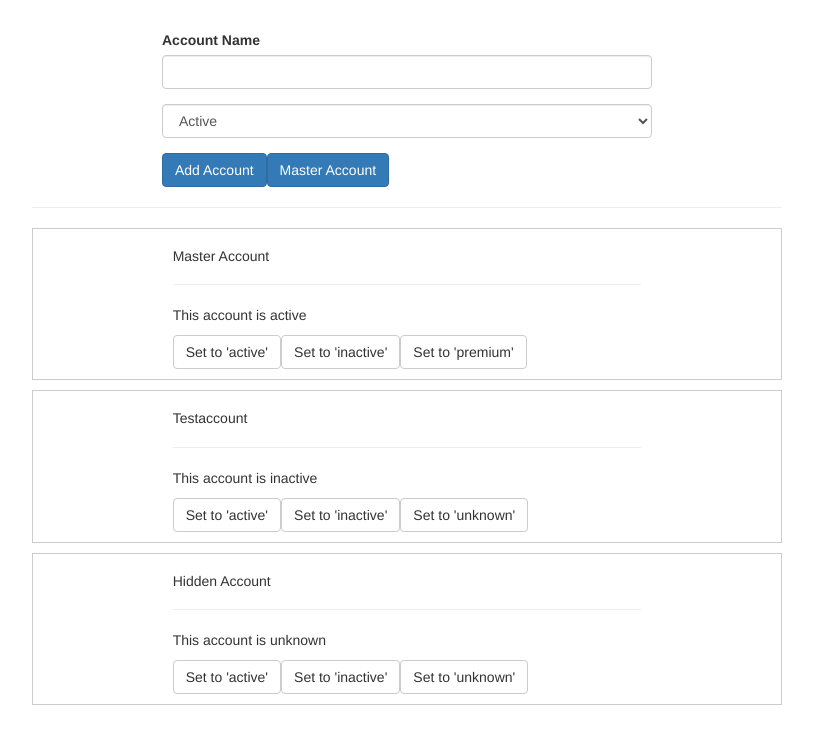
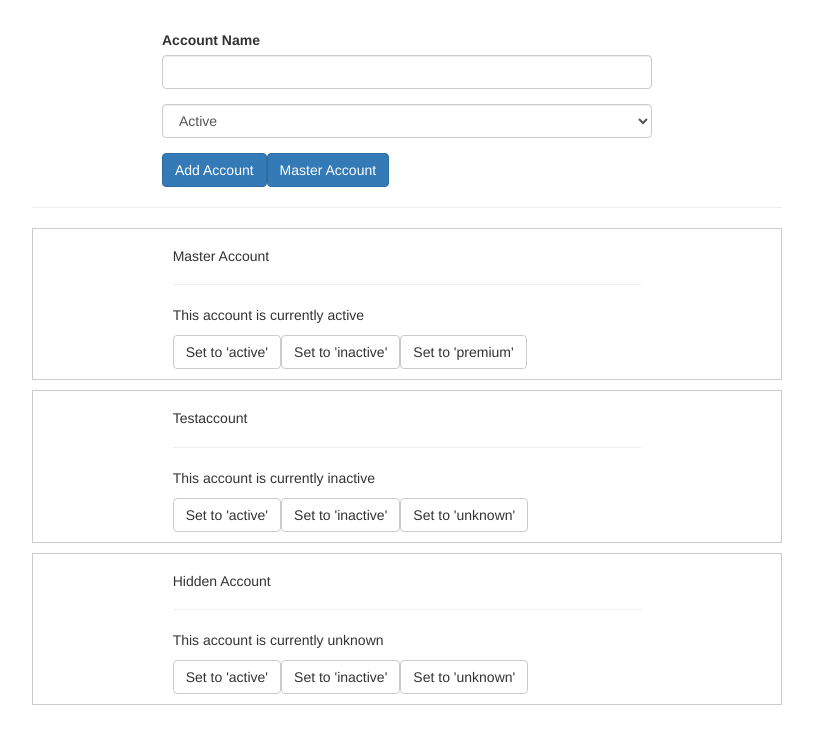
Before and after one commit to Meesha0708/servicesInAngular, an Angular app: page / in a window 1280 px wide. Shown: the top 744 px of the page, without its empty margins (233-1046 px from the left). Built offline with nearby package versions, Linux system fonts and the light colour scheme.

Commit message:
added a word to account

```diff
--- a/src/app/account/account.component.html
+++ b/src/app/account/account.component.html
@@ -2,7 +2,7 @@
   <div class="col-xs-12 col-md-8 col-md-offset-2">
     <h5>{{ account.name }}</h5>
     <hr>
-    <p>This account is {{ account.status }}</p>
+    <p>This account is currently {{ account.status }}</p>
     <button class="btn btn-default" (click)="onSetTo('active')">Set to 'active'</button>
     <button class="btn btn-default" (click)="onSetTo('inactive')">Set to 'inactive'</button>
 
```
